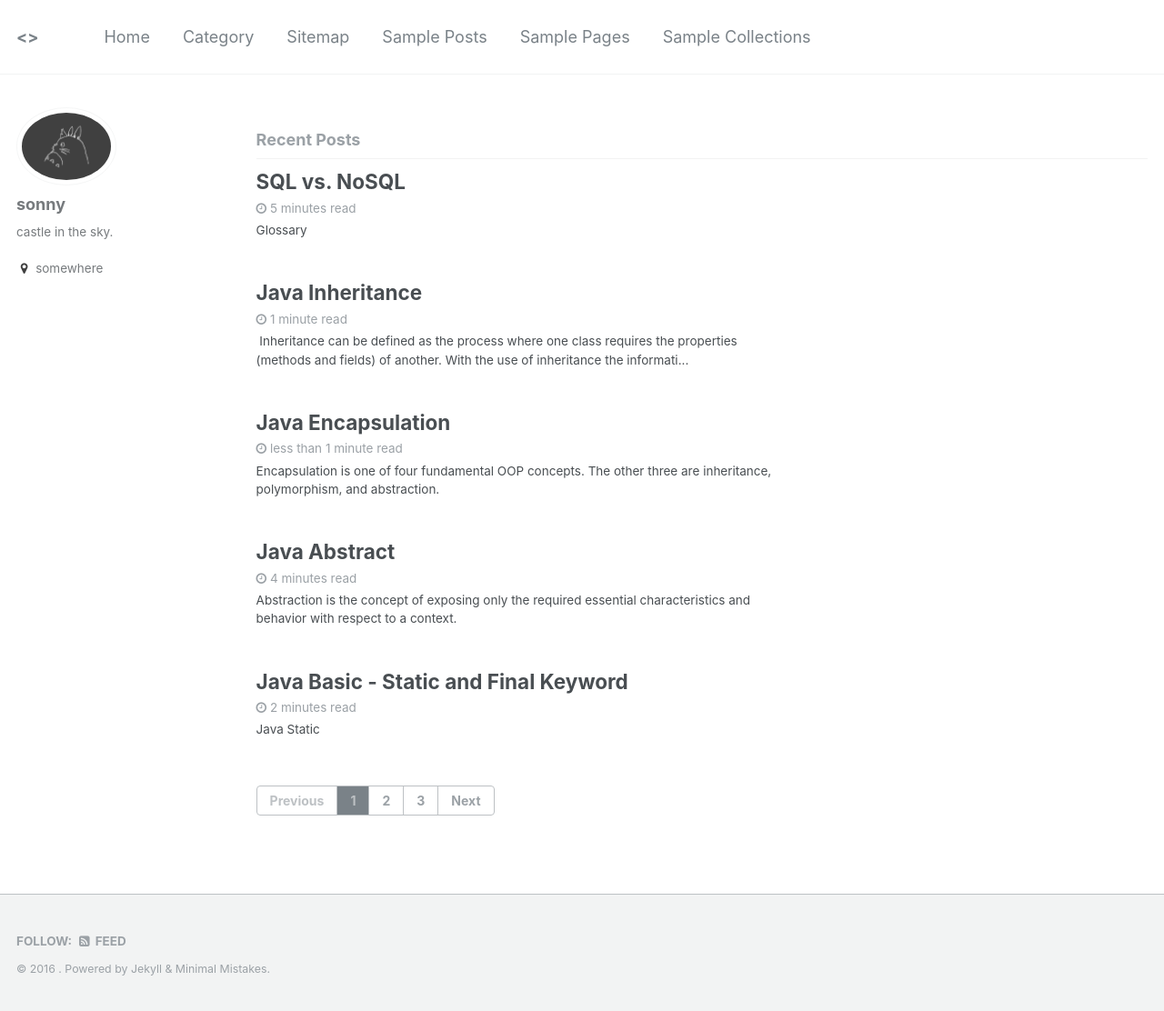
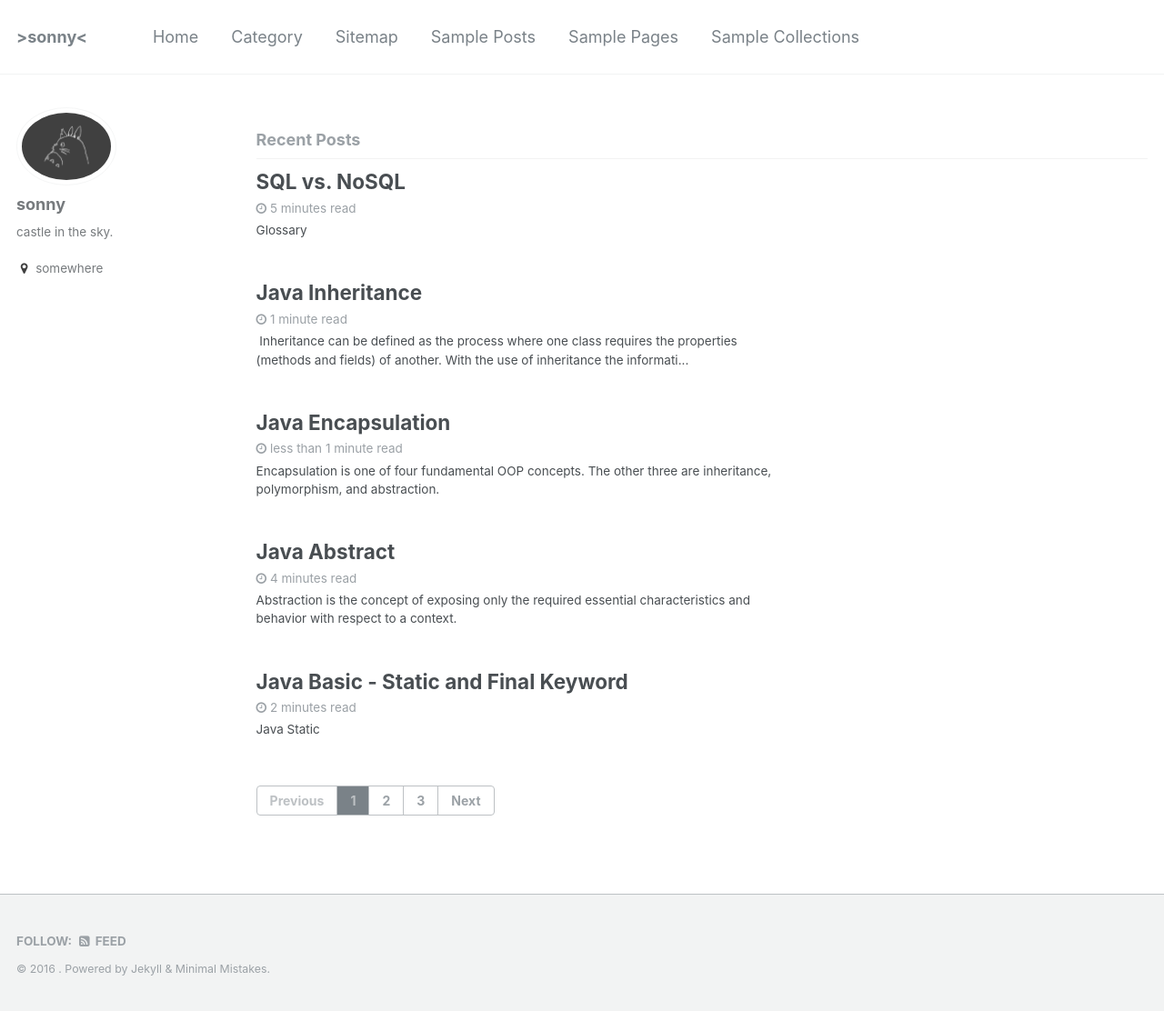
Before and after one commit to sonnyit/java, a Jekyll site: the page built from index.html, in a window 1280 px wide. Shown: the whole page at 91% size. Built offline with Jekyll 4.4.1, drawn with Linux system fonts in a browser that asks for light colours; the list of posts is cut into pages by our own code.

Commit message:
fix images

```diff
--- a/_config.yml
+++ b/_config.yml
@@ -7,7 +7,7 @@
 
 # Site Settings
 locale                   : "en-US"
-title                    : "<<sonny>>"
+title                    : ">sonny<"
 title_separator          : "-"
 name                     : &name "<sonny>"
 description              : &description "Where I note some things I have read"
```
